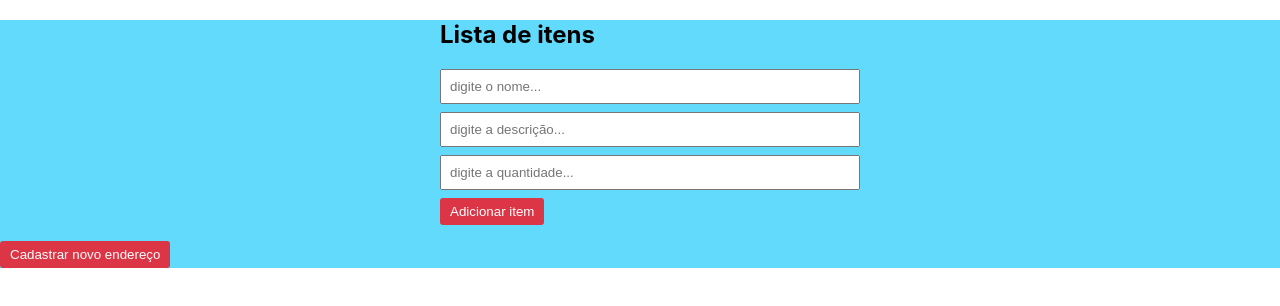
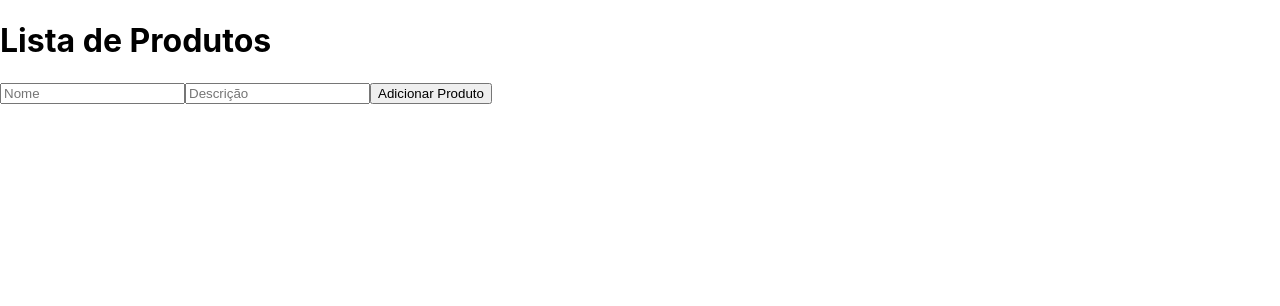
Before and after one commit to valdairelaborata/13089, a React (Create React App) app in the folder hello-world-react/: page / in a window 1280 px wide. Shown: the top 306 px of the page. Built offline with nearby package versions, Linux system fonts and the light colour scheme.

Commit message:
funcional

```diff
--- a/hello-world-react/src/App.js
+++ b/hello-world-react/src/App.js
@@ -6,15 +6,12 @@ import "./App.css";
 
 // import Form from "./components/form/form";
 
-import ListaItens from "./components/ListaItens/ListaItens";
-import Endereco from "./components/Endereco/Endereco";
+import Produtos from "./components/produtos/produtos";
 
 function App() {
   return (
-    <div className="testecss">
-      <ListaItens></ListaItens>
-      <span></span>
-      <Endereco></Endereco>
+    <div>
+      <Produtos></Produtos>
     </div>
   );
 }
--- /dev/null
+++ b/hello-world-react/src/components/produtos/produtos.js
@@ -0,0 +1,67 @@
+import React, { useState, useEffect } from "react";
+
+function Produtos() {
+  const [produtos, setProdutos] = useState([]);
+  const [novoProduto, setNovoProduto] = useState({
+    id: 1,
+    nome: "",
+    descricao: "",
+  });
+
+  const [edicaoProduto, setEdicaoProduto] = useState(null);
+
+  useEffect(() => {
+    const produtosSalvos = JSON.parse(localStorage.getItem("produtos"));
+    if (produtosSalvos) {
+      setProdutos(produtosSalvos);
+    }
+  }, []);
+
+  useEffect(() => {
+    if (produtos.length > 0) {
+      localStorage.setItem("produtos", JSON.stringify(produtos));
+    }
+  }, [produtos]);
+
+  const adicionarProduto = () => {
+    setProdutos([...produtos, novoProduto]);
+    setNovoProduto({ id: novoProduto.id + 1, nome: "", descricao: "" });
+  };
+
+  return (
+    <div>
+      <h1>Lista de Produtos</h1>
+      <ul>
+        {produtos.map((produto) => (
+          <li key={produto.id}>
+            {produto.nome} - {produto.descricao}
+          </li>
+        ))}
+      </ul>
+
+      <input
+        type="text"
+        placeholder="Nome"
+        value={novoProduto.nome}
+        onChange={(e) =>
+          setNovoProduto({ ...novoProduto, nome: e.target.value })
+        }
+      />
+      <input
+        type="text"
+        placeholder="Descrição"
+        value={novoProduto.descricao}
+        onChange={(e) =>
+          setNovoProduto({ ...novoProduto, descricao: e.target.value })
+        }
+      />
+      {edicaoProduto ? (
+        <button>Atualizar Produto</button>
+      ) : (
+        <button onClick={adicionarProduto}>Adicionar Produto</button>
+      )}
+    </div>
+  );
+}
+
+export default Produtos;
```
